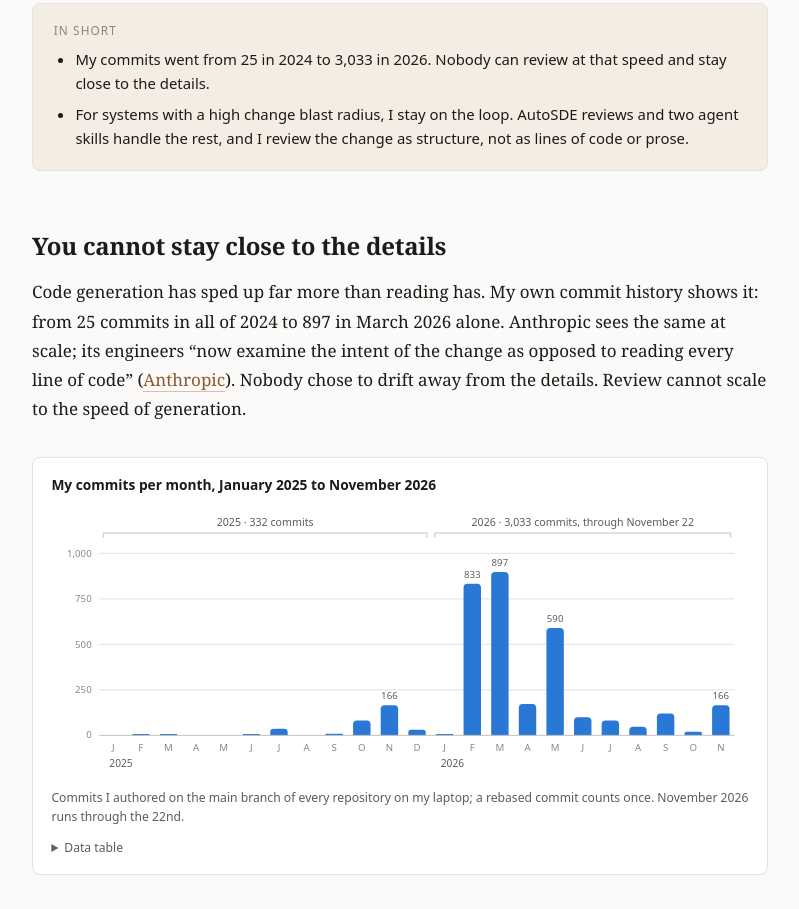
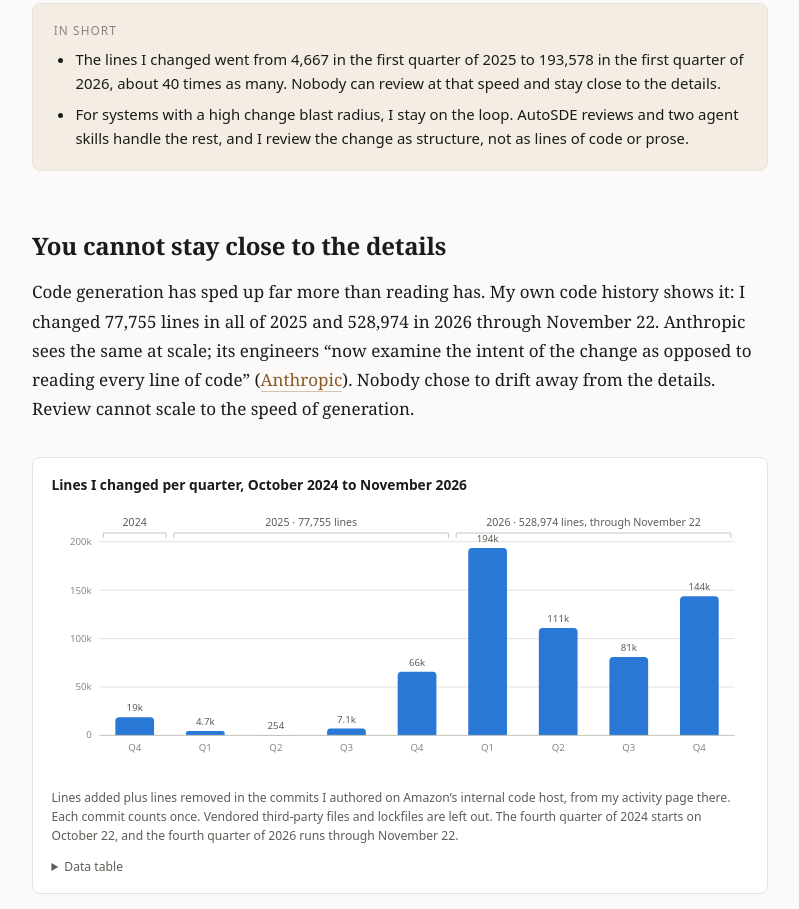
Before and after one commit to aqiaojoe08/blog, a plain HTML site: page easing-the-human-on-the-loop.html in a window 1280 px wide. Shown: the part 481-1390 px from the top of the page, without its empty margins (240-1039 px from the left). Drawn offline with Linux system fonts and the light colour scheme.

Commit message:
Human-on-the-loop post: chart lines changed per quarter instead of commits per month
Data from my code.amazon.com activity, Oct 22 2024 to Nov 22 2026. My authored commits counted once; vendored files and lockfiles excluded. Prose now quotes line counts.

```diff
--- a/easing-the-human-on-the-loop.html
+++ b/easing-the-human-on-the-loop.html
@@ -100,89 +100,61 @@ pre{line-height:1.5}
 <nav style="padding-top:1.6rem;font-family:ui-sans-serif,system-ui,sans-serif;font-size:.85rem"><a href="./" style="border:0">&larr; All posts</a></nav>
 <header class="mast">
 <h1>Easing the Human on the Loop When You Cannot Be Close to the Details</h1>
-<p class="sub">Agents now write code faster than anyone can read it. My own commits went from 25 in 2024 to more than 3,000 in 2026. I cannot stay close to the details, not because I do not want to, but because review does not scale to that speed. For systems with a high change blast radius, a person must still be on the loop. This is how I review the changes my agent makes: by their structure, not their lines.</p>
+<p class="sub">Agents now write code faster than anyone can read it. The lines I change each quarter went from about 4,700 at the start of 2025 to more than 190,000 at the start of 2026. I cannot stay close to the details, not because I do not want to, but because review does not scale to that speed. For systems with a high change blast radius, a person must still be on the loop. This is how I review the changes my agent makes: by their structure, not their lines.</p>
 <div class="meta"><span>1,300 words</span><span>~6 min read</span><span>2026-11-22</span></div>
 </header>
 <main>
 <div class="tldr">
 <p class="tl-h">In short</p>
 <ul>
-<li>My commits went from 25 in 2024 to 3,033 in 2026. Nobody can review at that speed and stay close to the details.</li>
+<li>The lines I changed went from 4,667 in the first quarter of 2025 to 193,578 in the first quarter of 2026, about 40 times as many. Nobody can review at that speed and stay close to the details.</li>
 <li>For systems with a high change blast radius, I stay on the loop. AutoSDE reviews and two agent skills handle the rest, and I review the change as structure, not as lines of code or prose.</li>
 </ul>
 </div>
 
 <h2 id="cannot">You cannot stay close to the details</h2>
-<p>Code generation has sped up far more than reading has. My own commit history shows it: from 25 commits in all of 2024 to 897 in March 2026 alone. Anthropic sees the same at scale; its engineers “now examine the intent of the change as opposed to reading every line of code” (<a href="https://www.anthropic.com/research/redesigning-source-control">Anthropic</a>). Nobody chose to drift away from the details. Review cannot scale to the speed of generation.</p>
+<p>Code generation has sped up far more than reading has. My own code history shows it: I changed 77,755 lines in all of 2025 and 528,974 in 2026 through November 22. Anthropic sees the same at scale; its engineers “now examine the intent of the change as opposed to reading every line of code” (<a href="https://www.anthropic.com/research/redesigning-source-control">Anthropic</a>). Nobody chose to drift away from the details. Review cannot scale to the speed of generation.</p>
 <figure class="fig">
-<p class="ft">My commits per month, January 2025 to November 2026</p>
+<p class="ft">Lines I changed per quarter, October 2024 to November 2026</p>
 <svg viewBox="0 0 720 282" role="img" aria-labelledby="figC-t figC-d">
-<title id="figC-t">My commits per month, January 2025 to November 2026</title><desc id="figC-d">Monthly bar chart of my commits. January 2025: 0; February 2025: 4; March 2025: 1; April 2025: 0; May 2025: 0; June 2025: 2; July 2025: 37; August 2025: 0; September 2025: 9; October 2025: 82; November 2025: 166; December 2025: 31; January 2026: 7; February 2026: 833; March 2026: 897; April 2026: 172; May 2026: 590; June 2026: 99; July 2026: 82; August 2026: 47; September 2026: 120; October 2026: 20; November 2026: 166. Totals: 332 in 2025 and 3033 in 2026 through November 22.</desc>
-<line class="gr" x1="50" y1="193" x2="706" y2="193"/>
-<text class="t-mut" x="42" y="196.5" font-size="10" text-anchor="end">250</text>
-<line class="gr" x1="50" y1="146" x2="706" y2="146"/>
-<text class="t-mut" x="42" y="149.5" font-size="10" text-anchor="end">500</text>
-<line class="gr" x1="50" y1="99" x2="706" y2="99"/>
-<text class="t-mut" x="42" y="102.5" font-size="10" text-anchor="end">750</text>
-<line class="gr" x1="50" y1="52" x2="706" y2="52"/>
-<text class="t-mut" x="42" y="55.5" font-size="10" text-anchor="end">1,000</text>
+<title id="figC-t">Lines I changed per quarter, October 2024 to November 2026</title><desc id="figC-d">Quarterly bar chart of lines changed (added plus removed) in commits I authored. 2024 Q4: 18,734; 2025 Q1: 4,667; 2025 Q2: 254; 2025 Q3: 7,057; 2025 Q4: 65,777; 2026 Q1: 193,578; 2026 Q2: 110,862; 2026 Q3: 80,889; 2026 Q4: 143,645. The fourth quarter of 2024 starts on October 22; the fourth quarter of 2026 runs through November 22.</desc>
+<line class="gr" x1="50" y1="190" x2="706" y2="190"/>
+<text class="t-mut" x="42" y="193.5" font-size="10" text-anchor="end">50k</text>
+<line class="gr" x1="50" y1="140" x2="706" y2="140"/>
+<text class="t-mut" x="42" y="143.5" font-size="10" text-anchor="end">100k</text>
+<line class="gr" x1="50" y1="90" x2="706" y2="90"/>
+<text class="t-mut" x="42" y="93.5" font-size="10" text-anchor="end">150k</text>
+<line class="gr" x1="50" y1="40" x2="706" y2="40"/>
+<text class="t-mut" x="42" y="43.5" font-size="10" text-anchor="end">200k</text>
 <text class="t-mut" x="42" y="243" font-size="10" text-anchor="end">0</text>
-<path class="ax" d="M54,36 V31 H388.26 V36"/>
-<text class="t-sec" x="221.13" y="24" font-size="11" text-anchor="middle">2025 · 332 commits</text>
-<path class="ax" d="M396.26,36 V31 H702 V36"/>
-<text class="t-sec" x="549.13" y="24" font-size="11" text-anchor="middle">2026 · 3,033 commits, through November 22</text>
-<g><title>January 2025: 0 commits</title><rect x="50" y="40" width="28.52" height="200" fill="transparent"/></g>
-<text class="t-mut" x="64.26" y="256" font-size="10" text-anchor="middle">J</text>
-<text class="t-sec" x="60.26" y="273" font-size="10.5">2025</text>
-<g><title>February 2025: 4 commits</title><rect x="78.52" y="40" width="28.52" height="200" fill="transparent"/><path d="M83.78,240 V239.25 a0.75,0.75 0 0 1 0.75,-0.75 H101.03 a0.75,0.75 0 0 1 0.75,0.75 V240 z" fill="var(--s1)"/></g>
-<text class="t-mut" x="92.78" y="256" font-size="10" text-anchor="middle">F</text>
-<g><title>March 2025: 1 commit</title><rect x="107.04" y="40" width="28.52" height="200" fill="transparent"/><path d="M112.3,240 V239.25 a0.75,0.75 0 0 1 0.75,-0.75 H129.55 a0.75,0.75 0 0 1 0.75,0.75 V240 z" fill="var(--s1)"/></g>
-<text class="t-mut" x="121.3" y="256" font-size="10" text-anchor="middle">M</text>
-<g><title>April 2025: 0 commits</title><rect x="135.57" y="40" width="28.52" height="200" fill="transparent"/></g>
-<text class="t-mut" x="149.83" y="256" font-size="10" text-anchor="middle">A</text>
-<g><title>May 2025: 0 commits</title><rect x="164.09" y="40" width="28.52" height="200" fill="transparent"/></g>
-<text class="t-mut" x="178.35" y="256" font-size="10" text-anchor="middle">M</text>
-<g><title>June 2025: 2 commits</title><rect x="192.61" y="40" width="28.52" height="200" fill="transparent"/><path d="M197.87,240 V239.25 a0.75,0.75 0 0 1 0.75,-0.75 H215.12 a0.75,0.75 0 0 1 0.75,0.75 V240 z" fill="var(--s1)"/></g>
-<text class="t-mut" x="206.87" y="256" font-size="10" text-anchor="middle">J</text>
-<g><title>July 2025: 37 commits</title><rect x="221.13" y="40" width="28.52" height="200" fill="transparent"/><path d="M226.39,240 V236.52 a3.48,3.48 0 0 1 3.48,-3.48 H240.91 a3.48,3.48 0 0 1 3.48,3.48 V240 z" fill="var(--s1)"/></g>
-<text class="t-mut" x="235.39" y="256" font-size="10" text-anchor="middle">J</text>
-<g><title>August 2025: 0 commits</title><rect x="249.65" y="40" width="28.52" height="200" fill="transparent"/></g>
-<text class="t-mut" x="263.91" y="256" font-size="10" text-anchor="middle">A</text>
-<g><title>September 2025: 9 commits</title><rect x="278.17" y="40" width="28.52" height="200" fill="transparent"/><path d="M283.43,240 V239.15 a0.85,0.85 0 0 1 0.85,-0.85 H300.59 a0.85,0.85 0 0 1 0.85,0.85 V240 z" fill="var(--s1)"/></g>
-<text class="t-mut" x="292.43" y="256" font-size="10" text-anchor="middle">S</text>
-<g><title>October 2025: 82 commits</title><rect x="306.7" y="40" width="28.52" height="200" fill="transparent"/><path d="M311.96,240 V228.58 a4,4 0 0 1 4,-4 H325.96 a4,4 0 0 1 4,4 V240 z" fill="var(--s1)"/></g>
-<text class="t-mut" x="320.96" y="256" font-size="10" text-anchor="middle">O</text>
-<g><title>November 2025: 166 commits</title><rect x="335.22" y="40" width="28.52" height="200" fill="transparent"/><path d="M340.48,240 V212.79 a4,4 0 0 1 4,-4 H354.48 a4,4 0 0 1 4,4 V240 z" fill="var(--s1)"/><text class="t-sec" x="349.48" y="202.79" font-size="10" text-anchor="middle">166</text></g>
-<text class="t-mut" x="349.48" y="256" font-size="10" text-anchor="middle">N</text>
-<g><title>December 2025: 31 commits</title><rect x="363.74" y="40" width="28.52" height="200" fill="transparent"/><path d="M369,240 V237.09 a2.91,2.91 0 0 1 2.91,-2.91 H384.09 a2.91,2.91 0 0 1 2.91,2.91 V240 z" fill="var(--s1)"/></g>
-<text class="t-mut" x="378" y="256" font-size="10" text-anchor="middle">D</text>
-<g><title>January 2026: 7 commits</title><rect x="392.26" y="40" width="28.52" height="200" fill="transparent"/><path d="M397.52,240 V239.25 a0.75,0.75 0 0 1 0.75,-0.75 H414.77 a0.75,0.75 0 0 1 0.75,0.75 V240 z" fill="var(--s1)"/></g>
-<text class="t-mut" x="406.52" y="256" font-size="10" text-anchor="middle">J</text>
-<text class="t-sec" x="402.52" y="273" font-size="10.5">2026</text>
-<g><title>February 2026: 833 commits</title><rect x="420.78" y="40" width="28.52" height="200" fill="transparent"/><path d="M426.04,240 V87.4 a4,4 0 0 1 4,-4 H440.04 a4,4 0 0 1 4,4 V240 z" fill="var(--s1)"/><text class="t-sec" x="435.04" y="77.4" font-size="10" text-anchor="middle">833</text></g>
-<text class="t-mut" x="435.04" y="256" font-size="10" text-anchor="middle">F</text>
-<g><title>March 2026: 897 commits</title><rect x="449.3" y="40" width="28.52" height="200" fill="transparent"/><path d="M454.57,240 V75.36 a4,4 0 0 1 4,-4 H468.57 a4,4 0 0 1 4,4 V240 z" fill="var(--s1)"/><text class="t-sec" x="463.57" y="65.36" font-size="10" text-anchor="middle">897</text></g>
-<text class="t-mut" x="463.57" y="256" font-size="10" text-anchor="middle">M</text>
-<g><title>April 2026: 172 commits</title><rect x="477.83" y="40" width="28.52" height="200" fill="transparent"/><path d="M483.09,240 V211.66 a4,4 0 0 1 4,-4 H497.09 a4,4 0 0 1 4,4 V240 z" fill="var(--s1)"/></g>
-<text class="t-mut" x="492.09" y="256" font-size="10" text-anchor="middle">A</text>
-<g><title>May 2026: 590 commits</title><rect x="506.35" y="40" width="28.52" height="200" fill="transparent"/><path d="M511.61,240 V133.08 a4,4 0 0 1 4,-4 H525.61 a4,4 0 0 1 4,4 V240 z" fill="var(--s1)"/><text class="t-sec" x="520.61" y="123.08" font-size="10" text-anchor="middle">590</text></g>
-<text class="t-mut" x="520.61" y="256" font-size="10" text-anchor="middle">M</text>
-<g><title>June 2026: 99 commits</title><rect x="534.87" y="40" width="28.52" height="200" fill="transparent"/><path d="M540.13,240 V225.39 a4,4 0 0 1 4,-4 H554.13 a4,4 0 0 1 4,4 V240 z" fill="var(--s1)"/></g>
-<text class="t-mut" x="549.13" y="256" font-size="10" text-anchor="middle">J</text>
-<g><title>July 2026: 82 commits</title><rect x="563.39" y="40" width="28.52" height="200" fill="transparent"/><path d="M568.65,240 V228.58 a4,4 0 0 1 4,-4 H582.65 a4,4 0 0 1 4,4 V240 z" fill="var(--s1)"/></g>
-<text class="t-mut" x="577.65" y="256" font-size="10" text-anchor="middle">J</text>
-<g><title>August 2026: 47 commits</title><rect x="591.91" y="40" width="28.52" height="200" fill="transparent"/><path d="M597.17,240 V235.16 a4,4 0 0 1 4,-4 H611.17 a4,4 0 0 1 4,4 V240 z" fill="var(--s1)"/></g>
-<text class="t-mut" x="606.17" y="256" font-size="10" text-anchor="middle">A</text>
-<g><title>September 2026: 120 commits</title><rect x="620.43" y="40" width="28.52" height="200" fill="transparent"/><path d="M625.7,240 V221.44 a4,4 0 0 1 4,-4 H639.7 a4,4 0 0 1 4,4 V240 z" fill="var(--s1)"/></g>
-<text class="t-mut" x="634.7" y="256" font-size="10" text-anchor="middle">S</text>
-<g><title>October 2026: 20 commits</title><rect x="648.96" y="40" width="28.52" height="200" fill="transparent"/><path d="M654.22,240 V238.12 a1.88,1.88 0 0 1 1.88,-1.88 H670.34 a1.88,1.88 0 0 1 1.88,1.88 V240 z" fill="var(--s1)"/></g>
-<text class="t-mut" x="663.22" y="256" font-size="10" text-anchor="middle">O</text>
-<g><title>November 2026: 166 commits, through the 22nd</title><rect x="677.48" y="40" width="28.52" height="200" fill="transparent"/><path d="M682.74,240 V212.79 a4,4 0 0 1 4,-4 H696.74 a4,4 0 0 1 4,4 V240 z" fill="var(--s1)"/><text class="t-sec" x="691.74" y="202.79" font-size="10" text-anchor="middle">166</text></g>
-<text class="t-mut" x="691.74" y="256" font-size="10" text-anchor="middle">N</text>
+<path class="ax" d="M54.00,36 V31 H118.89 V36"/>
+<text class="t-sec" x="86.44" y="24" font-size="11" text-anchor="middle">2024</text>
+<path class="ax" d="M126.89,36 V31 H410.44 V36"/>
+<text class="t-sec" x="268.67" y="24" font-size="11" text-anchor="middle">2025 · 77,755 lines</text>
+<path class="ax" d="M418.44,36 V31 H702.00 V36"/>
+<text class="t-sec" x="560.22" y="24" font-size="11" text-anchor="middle">2026 · 528,974 lines, through November 22</text>
+<g><title>Fourth quarter of 2024: 18,734 lines changed, 10,623 added and 8,111 removed, in 57 commits, from October 22</title><rect x="50.00" y="40" width="72.89" height="200" fill="transparent"/><path d="M66.44,240 V225.27 a4.00,4.00 0 0 1 4.00,-4.00 H102.44 a4.00,4.00 0 0 1 4.00,4.00 V240 z" fill="var(--s1)"/><text class="t-sec" x="86.44" y="215.27" font-size="10" text-anchor="middle">19k</text></g>
+<text class="t-mut" x="86.44" y="256" font-size="10" text-anchor="middle">Q4</text>
+<g><title>First quarter of 2025: 4,667 lines changed, 2,880 added and 1,787 removed, in 35 commits</title><rect x="122.89" y="40" width="72.89" height="200" fill="transparent"/><path d="M139.33,240 V237.67 a2.33,2.33 0 0 1 2.33,-2.33 H177.00 a2.33,2.33 0 0 1 2.33,2.33 V240 z" fill="var(--s1)"/><text class="t-sec" x="159.33" y="229.33" font-size="10" text-anchor="middle">4.7k</text></g>
+<text class="t-mut" x="159.33" y="256" font-size="10" text-anchor="middle">Q1</text>
+<g><title>Second quarter of 2025: 254 lines changed, 177 added and 77 removed, in 11 commits</title><rect x="195.78" y="40" width="72.89" height="200" fill="transparent"/><path d="M212.22,240 V239.87 a0.13,0.13 0 0 1 0.13,-0.13 H252.10 a0.13,0.13 0 0 1 0.13,0.13 V240 z" fill="var(--s1)"/><text class="t-sec" x="232.22" y="233.75" font-size="10" text-anchor="middle">254</text></g>
+<text class="t-mut" x="232.22" y="256" font-size="10" text-anchor="middle">Q2</text>
+<g><title>Third quarter of 2025: 7,057 lines changed, 5,077 added and 1,980 removed, in 70 commits</title><rect x="268.67" y="40" width="72.89" height="200" fill="transparent"/><path d="M285.11,240 V236.47 a3.53,3.53 0 0 1 3.53,-3.53 H321.58 a3.53,3.53 0 0 1 3.53,3.53 V240 z" fill="var(--s1)"/><text class="t-sec" x="305.11" y="226.94" font-size="10" text-anchor="middle">7.1k</text></g>
+<text class="t-mut" x="305.11" y="256" font-size="10" text-anchor="middle">Q3</text>
+<g><title>Fourth quarter of 2025: 65,777 lines changed, 44,249 added and 21,528 removed, in 442 commits</title><rect x="341.56" y="40" width="72.89" height="200" fill="transparent"/><path d="M358.00,240 V178.22 a4.00,4.00 0 0 1 4.00,-4.00 H394.00 a4.00,4.00 0 0 1 4.00,4.00 V240 z" fill="var(--s1)"/><text class="t-sec" x="378.00" y="168.22" font-size="10" text-anchor="middle">66k</text></g>
+<text class="t-mut" x="378.00" y="256" font-size="10" text-anchor="middle">Q4</text>
+<g><title>First quarter of 2026: 193,578 lines changed, 119,500 added and 74,078 removed, in 1,944 commits</title><rect x="414.44" y="40" width="72.89" height="200" fill="transparent"/><path d="M430.89,240 V50.42 a4.00,4.00 0 0 1 4.00,-4.00 H466.89 a4.00,4.00 0 0 1 4.00,4.00 V240 z" fill="var(--s1)"/><text class="t-sec" x="450.89" y="40.42" font-size="10" text-anchor="middle">194k</text></g>
+<text class="t-mut" x="450.89" y="256" font-size="10" text-anchor="middle">Q1</text>
+<g><title>Second quarter of 2026: 110,862 lines changed, 67,367 added and 43,495 removed, in 1,315 commits</title><rect x="487.33" y="40" width="72.89" height="200" fill="transparent"/><path d="M503.78,240 V133.14 a4.00,4.00 0 0 1 4.00,-4.00 H539.78 a4.00,4.00 0 0 1 4.00,4.00 V240 z" fill="var(--s1)"/><text class="t-sec" x="523.78" y="123.14" font-size="10" text-anchor="middle">111k</text></g>
+<text class="t-mut" x="523.78" y="256" font-size="10" text-anchor="middle">Q2</text>
+<g><title>Third quarter of 2026: 80,889 lines changed, 57,831 added and 23,058 removed, in 271 commits</title><rect x="560.22" y="40" width="72.89" height="200" fill="transparent"/><path d="M576.67,240 V163.11 a4.00,4.00 0 0 1 4.00,-4.00 H612.67 a4.00,4.00 0 0 1 4.00,4.00 V240 z" fill="var(--s1)"/><text class="t-sec" x="596.67" y="153.11" font-size="10" text-anchor="middle">81k</text></g>
+<text class="t-mut" x="596.67" y="256" font-size="10" text-anchor="middle">Q3</text>
+<g><title>Fourth quarter of 2026: 143,645 lines changed, 117,624 added and 26,021 removed, in 226 commits, through November 22</title><rect x="633.11" y="40" width="72.89" height="200" fill="transparent"/><path d="M649.56,240 V100.35 a4.00,4.00 0 0 1 4.00,-4.00 H685.56 a4.00,4.00 0 0 1 4.00,4.00 V240 z" fill="var(--s1)"/><text class="t-sec" x="669.56" y="90.35" font-size="10" text-anchor="middle">144k</text></g>
+<text class="t-mut" x="669.56" y="256" font-size="10" text-anchor="middle">Q4</text>
 <line class="ax" x1="50" y1="240" x2="706" y2="240"/>
 </svg>
-<figcaption>Commits I authored on the main branch of every repository on my laptop; a rebased commit counts once. November 2026 runs through the 22nd.</figcaption>
-<details style="font-family:ui-sans-serif,system-ui,sans-serif;font-size:.76rem;margin:.7rem 0 0"><summary style="cursor:pointer;color:var(--muted)">Data table</summary><div class="tw" style="margin:.5rem 0 0"><table><thead><tr><th>Year</th><th>Jan</th><th>Feb</th><th>Mar</th><th>Apr</th><th>May</th><th>Jun</th><th>Jul</th><th>Aug</th><th>Sep</th><th>Oct</th><th>Nov</th><th>Dec</th><th>Total</th></tr></thead><tbody><tr><td>2025</td><td>0</td><td>4</td><td>1</td><td>0</td><td>0</td><td>2</td><td>37</td><td>0</td><td>9</td><td>82</td><td>166</td><td>31</td><td>332</td></tr><tr><td>2026</td><td>7</td><td>833</td><td>897</td><td>172</td><td>590</td><td>99</td><td>82</td><td>47</td><td>120</td><td>20</td><td>166</td><td>–</td><td>3,033</td></tr></tbody></table></div></details>
+<figcaption>Lines added plus lines removed in the commits I authored on Amazon’s internal code host, from my activity page there. Each commit counts once. Vendored third-party files and lockfiles are left out. The fourth quarter of 2024 starts on October 22, and the fourth quarter of 2026 runs through November 22.</figcaption>
+<details style="font-family:ui-sans-serif,system-ui,sans-serif;font-size:.76rem;margin:.7rem 0 0"><summary style="cursor:pointer;color:var(--muted)">Data table</summary><div class="tw" style="margin:.5rem 0 0"><table><thead><tr><th>Quarter</th><th>Commits</th><th>Added</th><th>Removed</th><th>Changed</th></tr></thead><tbody><tr><td>2024 Q4</td><td>57</td><td>10,623</td><td>8,111</td><td>18,734</td></tr><tr><td>2025 Q1</td><td>35</td><td>2,880</td><td>1,787</td><td>4,667</td></tr><tr><td>2025 Q2</td><td>11</td><td>177</td><td>77</td><td>254</td></tr><tr><td>2025 Q3</td><td>70</td><td>5,077</td><td>1,980</td><td>7,057</td></tr><tr><td>2025 Q4</td><td>442</td><td>44,249</td><td>21,528</td><td>65,777</td></tr><tr><td>2026 Q1</td><td>1,944</td><td>119,500</td><td>74,078</td><td>193,578</td></tr><tr><td>2026 Q2</td><td>1,315</td><td>67,367</td><td>43,495</td><td>110,862</td></tr><tr><td>2026 Q3</td><td>271</td><td>57,831</td><td>23,058</td><td>80,889</td></tr><tr><td>2026 Q4</td><td>226</td><td>117,624</td><td>26,021</td><td>143,645</td></tr></tbody></table></div></details>
 </figure>
 <p>A new language widens the gap. In September, my agent ported a numerical component from Java to Rust, a language I am not familiar with: almost 21,000 lines of Rust in one change. Read line by line, it leaves two bad options: approve what I do not understand, or block on what I cannot judge. The questions that matter need no Rust: does the port give the same numbers as the Java code, where does it differ on purpose, and what happens on a path it does not support?</p>
 <p>Systems with a high change blast radius, such as payments, identity, or shared infrastructure, cannot absorb a bad change, so a person must stay on the loop. In the loop, a person approves every line, which no longer scales. On the loop, the agent writes and fixes the code, and the person supplies the context, judges the results, and steps in when something is wrong.</p>
```
